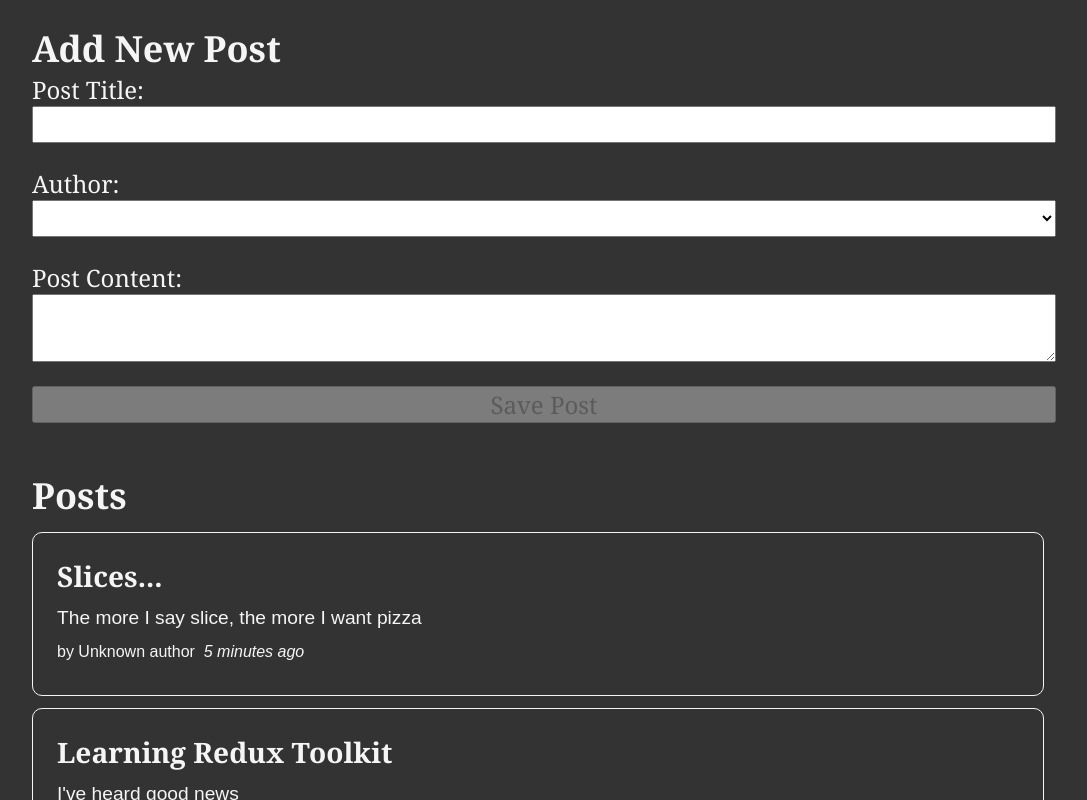
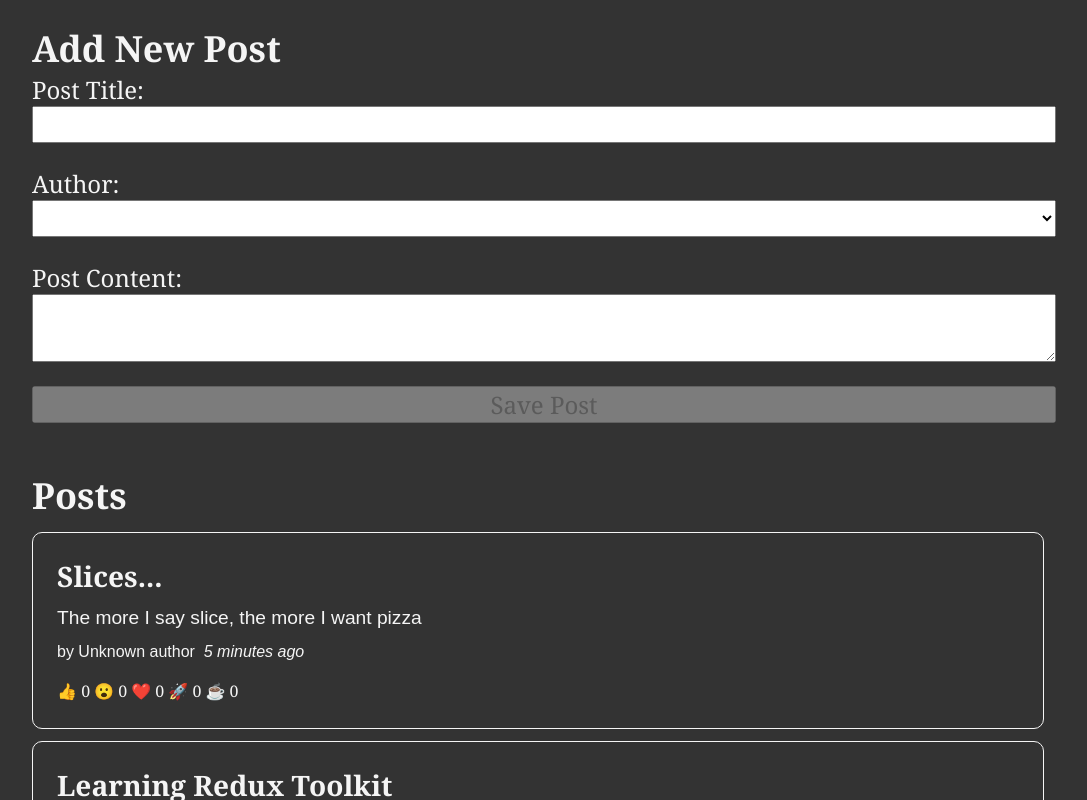
Before and after one commit to tetyanago2023/react-redux-exercises-02, a React (Create React App) app: page / in a window 1280 px wide. Shown: the top 800 px of the page, without its empty margins (96-1183 px from the left). Built offline with nearby package versions, Linux system fonts and the light colour scheme.

Commit message:
Reaction buttons functionality was added

```diff
--- /dev/null
+++ b/src/features/posts/ReactionButtons.js
@@ -0,0 +1,38 @@
+import React from 'react';
+import {useDispatch} from "react-redux";
+import {reactionAdded} from "./postsSlice";
+
+const reactionEmoji = {
+    thumbsUp: '👍',
+    wow: '😮',
+    heart: '❤️',
+    rocket: '🚀',
+    coffee: '☕'
+};
+
+
+const ReactionButtons = ({ post }) => {
+    const dispatch = useDispatch()
+
+    const reactionButtons = Object.entries(reactionEmoji).map(([name, emoji]) => {
+        return (
+            <button
+                key={name}
+                type="button"
+                className="reactionButton"
+                onClick={() =>
+                    dispatch(reactionAdded({ postId: post.id, reaction: name }))
+                }
+            >
+                {emoji} {post.reactions[name]}
+            </button>
+        )
+    })
+    return (
+        <div>
+            {reactionButtons}
+        </div>
+    );
+};
+
+export default ReactionButtons;
--- a/src/features/posts/postList.js
+++ b/src/features/posts/postList.js
@@ -3,6 +3,7 @@
 import { selectAllPosts } from "./postsSlice";
 import PostAuthor from "./PostAuthor";
 import TimeAgo from "./TimeAgo";
+import ReactionButtons from "./ReactionButtons";
 
 const PostList = () => {
     const posts = useSelector(selectAllPosts);
@@ -16,6 +17,7 @@
                 <PostAuthor userId={post.userId} />
                 <TimeAgo timestamp={post.date} />
             </p>
+            <ReactionButtons post={post}/>
         </article>
     ))
 
--- a/src/features/posts/postsSlice.js
+++ b/src/features/posts/postsSlice.js
@@ -5,12 +5,26 @@
     { id: "1",
         title: "Learning Redux Toolkit",
         content: "I've heard good news",
-        date: sub(new Date(), { minutes: 10 }).toISOString()
+        date: sub(new Date(), { minutes: 10 }).toISOString(),
+        reactions: {
+            thumbsUp: 0,
+            wow: 0,
+            heart: 0,
+            rocket: 0,
+            coffee: 0
+        }
     },
     { id: "2",
         title: "Slices...",
         content: "The more I say slice, the more I want pizza",
-        date: sub(new Date(), { minutes: 5 }).toISOString()
+        date: sub(new Date(), { minutes: 5 }).toISOString(),
+        reactions: {
+            thumbsUp: 0,
+            wow: 0,
+            heart: 0,
+            rocket: 0,
+            coffee: 0
+        }
     }
 ];
 
@@ -29,9 +43,23 @@
                         title,
                         content,
                         date: new Date().toISOString(),
-                        userId
+                        userId,
+                        reactions: {
+                            thumbsUp: 0,
+                            wow: 0,
+                            heart: 0,
+                            rocket: 0,
+                            coffee: 0
+                        }
                     }
                 }
+            }
+        },
+        reactionAdded(state, action) {
+            const { postId, reaction } = action.payload
+            const existingPost = state.find(post => post.id === postId)
+            if (existingPost) {
+                existingPost.reactions[reaction]++
             }
         }
     }
@@ -39,6 +67,6 @@
 
 export const selectAllPosts = (state) => state.posts;
 
-export const { postAdded } = postsSlice.actions;
+export const { postAdded, reactionAdded } = postsSlice.actions;
 
 export default postsSlice.reducer;
```
